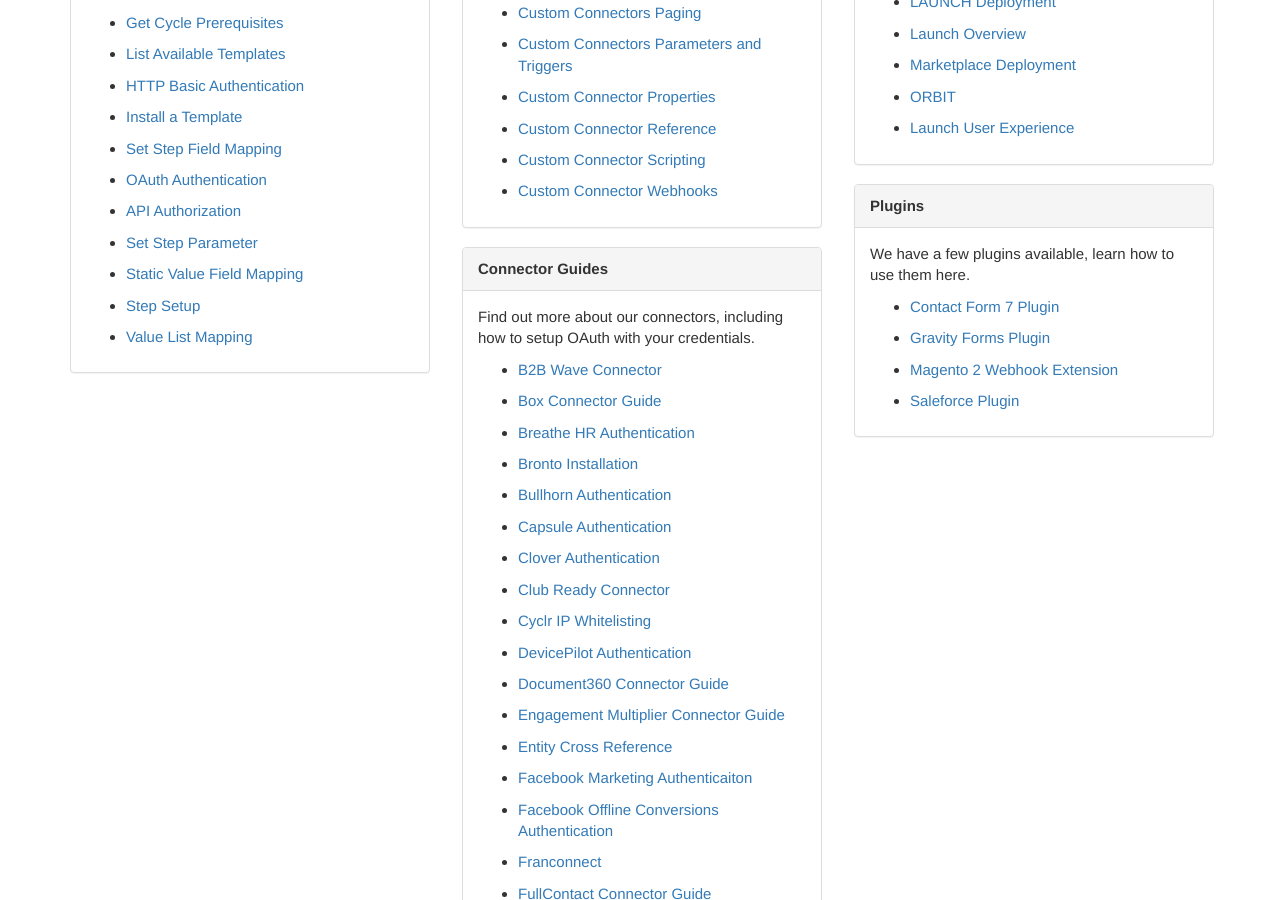
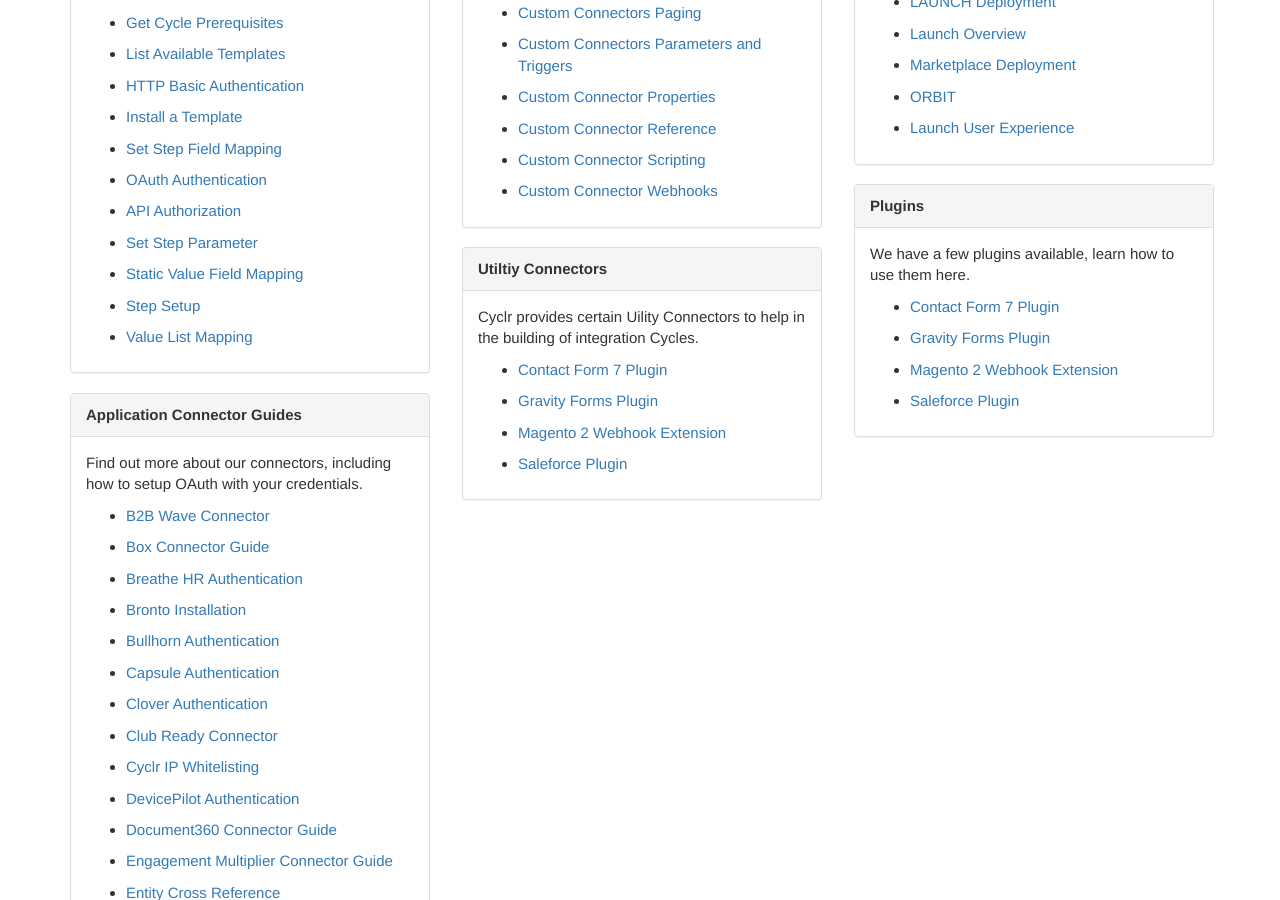
Before and after one commit to sneakysneak/docs, a Jekyll site: the page built from index.md, in a window 1280 px wide and 900 px high, scrolled down 980 px. Built offline with Jekyll 4.4.1, drawn with Linux system fonts in a browser that asks for light colours; nearby versions of some CDN libraries; comment, search, counter and statistics services are not loaded.

Commit message:
Update shuffle.html

```diff
--- a/_includes/shuffle.html
+++ b/_includes/shuffle.html
@@ -166,10 +166,30 @@ see the problems this layout poses if you're including it in PDF. {{site.data.al
 
   </div>
 
+    <div class="col-xs-6 col-sm-4 col-md-4" data-groups='["utility-connector"]'>
+
+    <div class="panel panel-default">
+      <div class="panel-heading">Utiltiy Connectors</div>
+      <div class="panel-body">
+        Cyclr provides certain Uility Connectors to help in the building of integration Cycles.
+        <ul>
+          {% for page in site.pages %}
+          {% for tag in page.tags %}
+          {% if tag == "plugins" %}
+          <li><a href="{{page.url | remove: '/'}}">{{page.title}}</a></li>
+          {% endif %}
+          {% endfor %}
+          {% endfor %}
+        </ul>
+      </div>
+    </div>
+
+  </div>
+
   <div class="col-xs-6 col-sm-4 col-md-4" data-groups='["connector"]'>
 
     <div class="panel panel-default">
-      <div class="panel-heading">Connector Guides</div>
+      <div class="panel-heading">Application Connector Guides</div>
       <div class="panel-body">
         Find out more about our connectors, including how to setup OAuth with your credentials.
           <ul>
```
